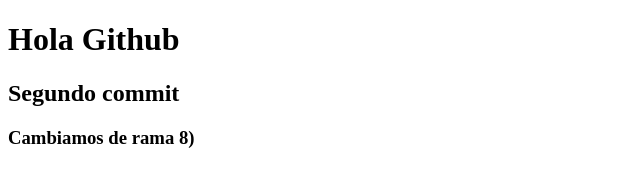
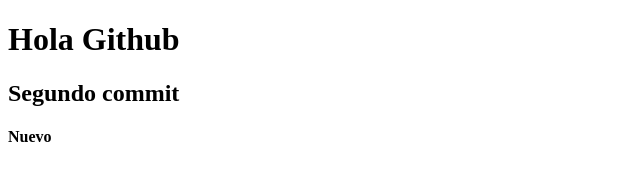
Before and after one commit to EmilianoDiNoto/repo-prueba, a plain HTML site: page index.html in a window 1280 px wide. Shown: the whole page, without its empty margins (0-640 px from the left). Drawn offline with Linux system fonts and the light colour scheme.

Commit message:
Nuevo cambio

```diff
--- a/index.html
+++ b/index.html
@@ -10,6 +10,6 @@
 <body>
     <h1>Hola Github</h1>
     <h2>Segundo commit</h2>
-    <h3>Cambiamos de rama 8)</h3>
+    <h4>Nuevo</h4>
 </body>
 </html>
```
